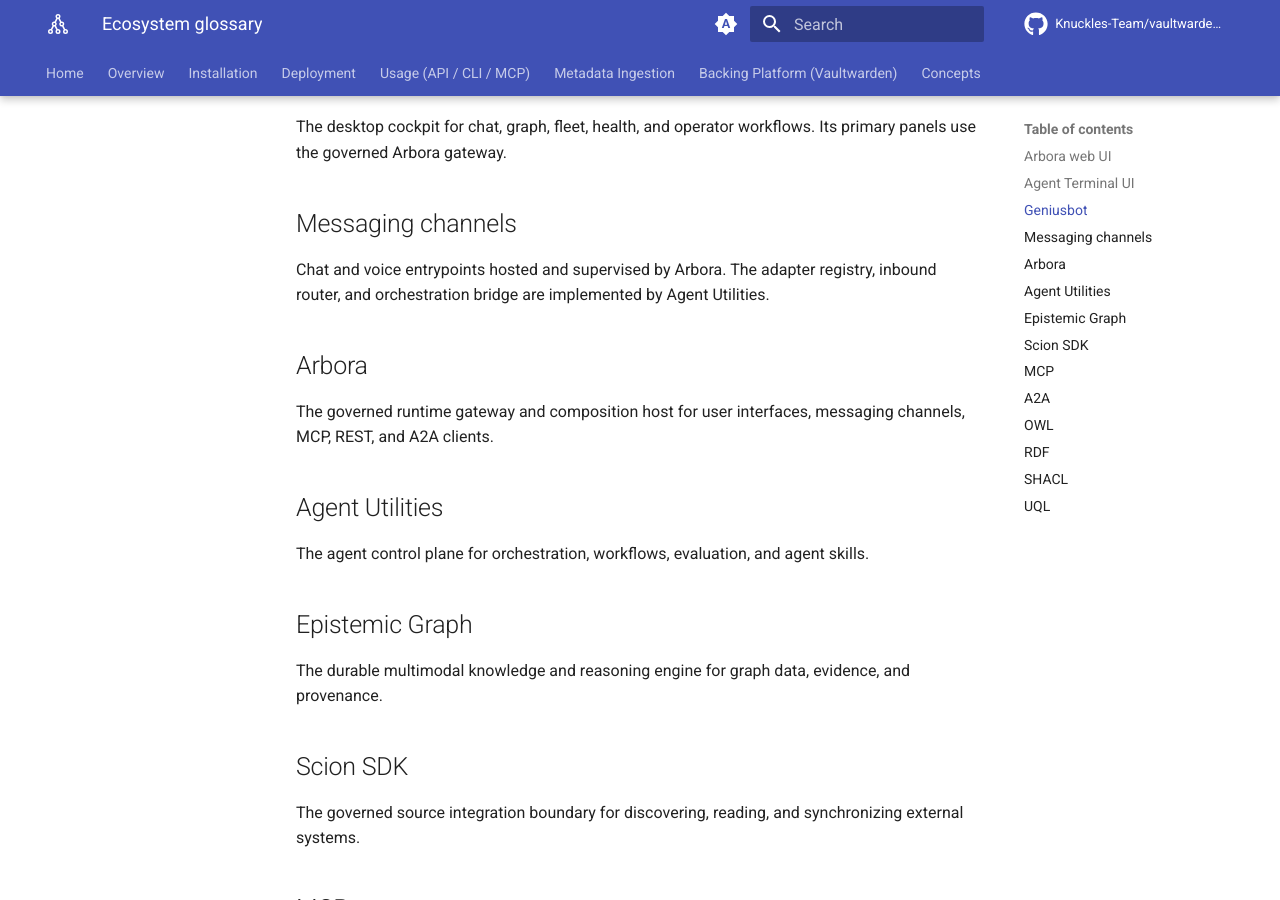
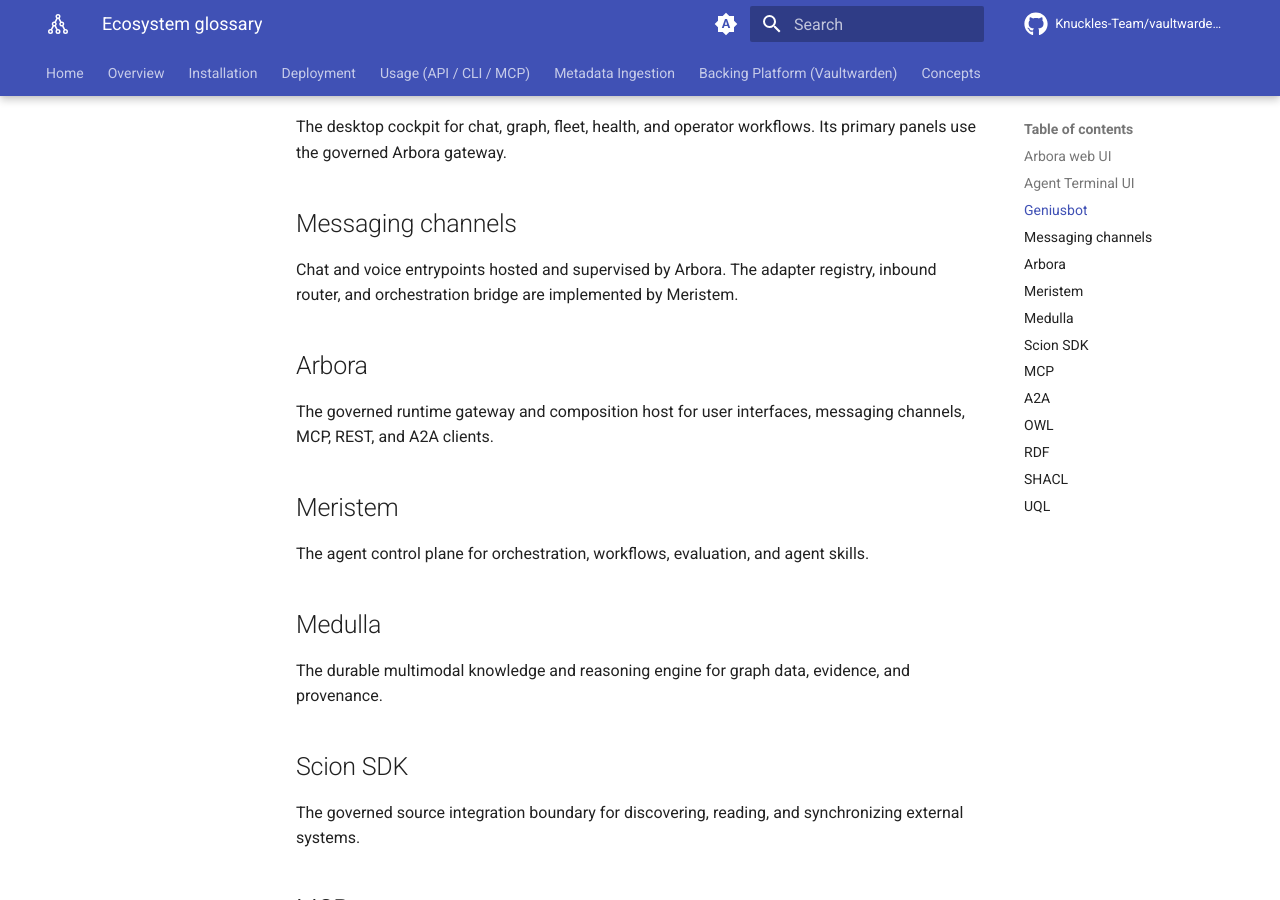
Before and after one commit to Knuckles-Team/vaultwarden-mcp, an MkDocs documentation site: the page built from docs/glossary.md, in a window 1280 px wide and 900 px high, scrolled down 423 px. Built offline with MkDocs 1.6.1 and Material for MkDocs 9.7.7, drawn with Linux system fonts in a browser that asks for light colours; comment, search, counter and statistics services are not loaded.

Commit message:
chore: adopt scion-sdk 0.10.1 and finish the ecosystem rename (#26)
Moves this connector onto scion-sdk 0.10.1 (scion-sdk>=0.9.0 (uncapped) to >=0.10.1,<0.11),
which removed the pre-layer module paths and collapsed the HTTP client
factories into build_http_client(options, async_=...). A fresh install of
the previous release resolved the newest SDK and failed to import, so the
imports are updated to the paths that exist in 0.10.1, the lock is
regenerated, and a test now asserts that every scion_sdk import (module and
name) resolves on the installed release.

The same change finishes the rename left in this repository:
agent-utilities is now meristem, epistemic-graph is medulla,
agent-connector-sdk is scion-sdk and graph-os is arbora, in code, docs,
config, tests and file names. Hard cutover, no aliases. CHANGELOG history is
left as written and ontology namespace IRIs are untouched.

Spec: CONN-VAULTWARDEN-MCP-CONNECTOR-CONTENT-R002 (adopt scion-sdk 0.10 import paths)

Co-authored-by: Claude Sonnet 5.5 <noreply@anthropic.com>

```diff
--- a/docs/glossary.md
+++ b/docs/glossary.md
@@ -14,17 +14,17 @@ The desktop cockpit for chat, graph, fleet, health, and operator workflows. Its
 
 ## Messaging channels
 
-Chat and voice entrypoints hosted and supervised by Arbora. The adapter registry, inbound router, and orchestration bridge are implemented by Agent Utilities.
+Chat and voice entrypoints hosted and supervised by Arbora. The adapter registry, inbound router, and orchestration bridge are implemented by Meristem.
 
 ## Arbora
 
 The governed runtime gateway and composition host for user interfaces, messaging channels, MCP, REST, and A2A clients.
 
-## Agent Utilities
+## Meristem
 
 The agent control plane for orchestration, workflows, evaluation, and agent skills.
 
-## Epistemic Graph
+## Medulla
 
 The durable multimodal knowledge and reasoning engine for graph data, evidence, and provenance.
 
--- a/docs/ingestion.md
+++ b/docs/ingestion.md
@@ -10,7 +10,7 @@ sequenceDiagram
     participant AU as Scion SDK source_sync
     participant MCP as vaultwarden_metadata_snapshot
     participant VW as Vaultwarden API
-    participant EG as Epistemic Graph
+    participant EG as Medulla
 
     AU->>MCP: metadata_snapshot(mode, checkpoint)
     MCP->>VW: sync_vault + server metadata
--- a/docs/installation.md
+++ b/docs/installation.md
@@ -20,7 +20,7 @@ pip install vaultwarden-mcp
 
 | Extra | Install | Pulls in |
 |---|---|---|
-| `mcp` | `pip install "vaultwarden-mcp[mcp]"` | MCP runtime + mandatory `epistemic-graph[full]` |
+| `mcp` | `pip install "vaultwarden-mcp[mcp]"` | MCP runtime + mandatory `medulla[full]` |
 | `all` | `pip install "vaultwarden-mcp[all]"` | Everything above |
 
 ### Console scripts
--- a/pyproject.toml
+++ b/pyproject.toml
@@ -10,7 +10,7 @@ readme = "README.md"
 classifiers = [ "Development Status :: 4 - Beta", "License :: OSI Approved :: MIT License", "Environment :: Console", "Operating System :: POSIX :: Linux", "Programming Language :: Python :: 3",]
 requires-python = ">=3.12, <3.15"
 dependencies = [
-    "scion-sdk[mcp]>=0.9.0",
+    "scion-sdk[mcp]>=0.10.1,<0.11",
     "argon2-cffi>=25.1.0,<26.0.0",
     "cryptography>=50.0.2,<51.0.0",
 ]
```
Also changed, not shown: AGENTS.md (+1 -1 lines), README.md (+9 -9 lines), docs/assets/brands/medulla-logo-v1.png (renamed from docs/assets/brands/epistemic-graph-logo-v1.png), docs/assets/brands/meristem-logo-v1.png (renamed from docs/assets/brands/agent-utilities-logo-v1.png), 4 other files.
